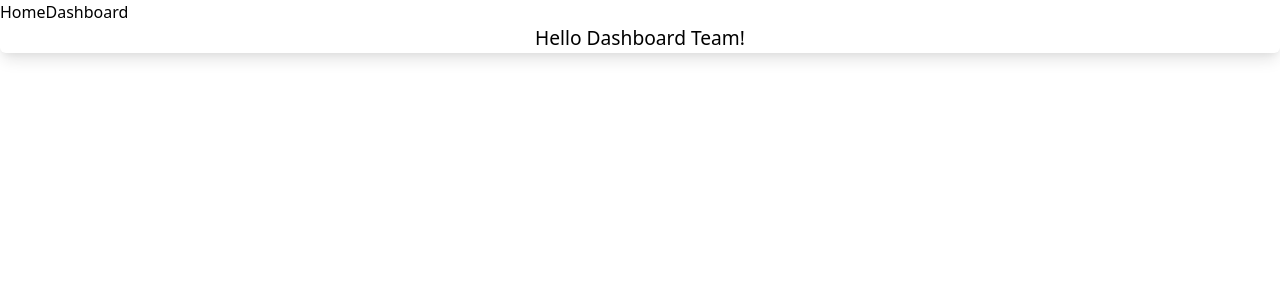
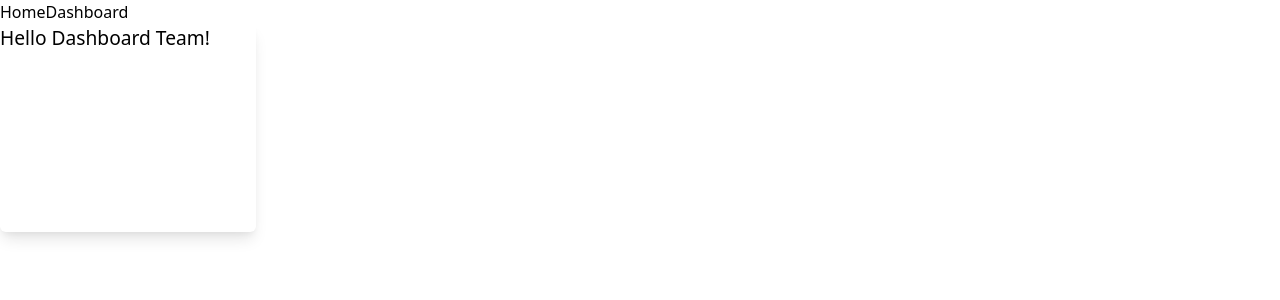
Before and after one commit to may-moff/ocean-protocol-dashboard-frontend, a React (Create React App) app: page / in a window 1280 px wide. Shown: the top 300 px of the page. Built offline with nearby package versions, Linux system fonts and the light colour scheme.

Commit message:
added props to card component

```diff
--- a/src/components/Card.js
+++ b/src/components/Card.js
@@ -1,7 +1,7 @@
 const Card = ({ additionalClasses, children }) => {
   return (
     <div
-      className={`bg-background-content rounded-md shadow-lg ${
+      className={`bg-background-content rounded-md shadow-lg transform hover:-translate-y-1 w-1/5 h-52 p-12${
         additionalClasses || ''
       }`}
     >
--- a/src/components/Home.jsx
+++ b/src/components/Home.jsx
@@ -3,9 +3,11 @@ import Card from '../components/Card';
 
 function Home() {
   return (
-    <Card additionalClasses="text-center text-fslarge text-fwbase">
-      <h1>Hello Dashboard Team!</h1>
-    </Card>
+    <div className="flex-row ">
+      <Card additionalClasses="text-center text-fslarge text-fwbase">
+        <h1>Hello Dashboard Team!</h1>
+      </Card>
+    </div>
   );
 }
 
--- a/src/index.css
+++ b/src/index.css
@@ -25,19 +25,18 @@
   --font-color-text: #41474e;
   --font-color-heading: #141414;
   --background-body: #fcfcfc;
-  --background-content: #fff;
   --background-body-transparent: rgba(255, 255, 255, 0.8);
   --background-content: #fff;
   --background-highlight: #f7f7f7;
   --border-color: #e2e2e2;
   --box-shadow-color: rgba(0, 0, 0, 0.05);
 
-  --font-family-base: "Sharp Sans", -apple-system, BlinkMacSystemFont,
-    "Segoe UI", Helvetica, Arial, sans-serif;
-  --font-family-heading: "Sharp Sans Display", -apple-system, BlinkMacSystemFont,
-    "Segoe UI", Helvetica, Arial, sans-serif;
-  --font-family-monospace: "Fira Code", "Fira Mono", Menlo, Monaco, Consolas,
-    "Courier New", monospace;
+  --font-family-base: 'Sharp Sans', -apple-system, BlinkMacSystemFont,
+    'Segoe UI', Helvetica, Arial, sans-serif;
+  --font-family-heading: 'Sharp Sans Display', -apple-system, BlinkMacSystemFont,
+    'Segoe UI', Helvetica, Arial, sans-serif;
+  --font-family-monospace: 'Fira Code', 'Fira Mono', Menlo, Monaco, Consolas,
+    'Courier New', monospace;
 
   --fsroot: 15px;
   --fsbase: 1rem;
```
